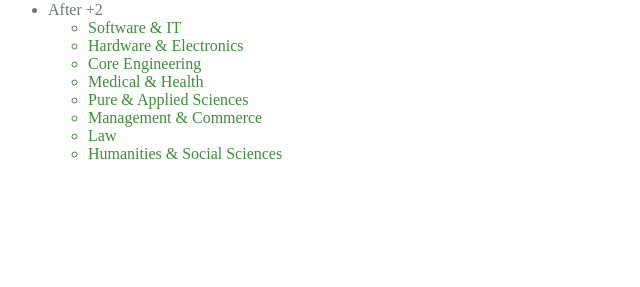
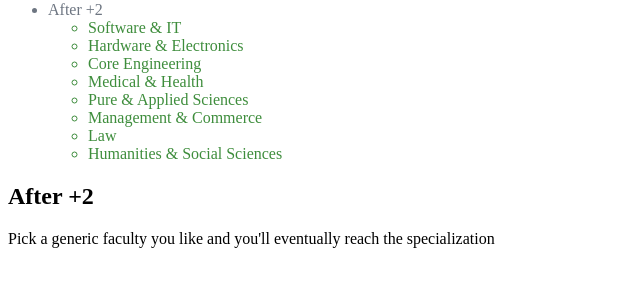
Before and after one commit to Bivaas/pathfinder, a plain HTML site: page index.html in a window 1280 px wide. Both pictures are taken after a click on the element "After +2". Shown: the part 79-366 px from the top of the page, without its empty margins (0-640 px from the left). Drawn offline with Linux system fonts and the light colour scheme.

Commit message:
added details panel for duration, entrance and streams

```diff
--- a/index.html
+++ b/index.html
@@ -14,6 +14,7 @@
     <h1>Find your career with pathfinder</h1>
 
     <div id="tree"></div>
+    <div id="details"></div>
 
 </body>
 </html>
--- a/script.js
+++ b/script.js
@@ -1,10 +1,43 @@
+let streamLabels = {};
+
+
+// all details (click)
+function showDetails(node) {
+
+    const details = document.getElementById("details");
+
+    details.innerHTML = "<h2>" + node.name + "</h2><p>" + (node.about || "") + "</p>";
+
+
+    if (node.duration) {
+
+        details.innerHTML += "<p>Duration: " + node.duration + "</p>";
+    }
+
+    if (node.exams) {
+
+        details.innerHTML +- "<p>Entrance exams " + node.exams.join(", ") + "</p>";
+    }
+
+    if (node.streams) {
+
+        const names = node.streams.map(code => streamLabels[code]);
+
+        details.innerHTML += "<p>Open to: " + names.join(", ") + "</p>";
+    }
+}
+
+
 function buildList(node) {
 
     const li = document.createElement("li");
 
     const label = document.createElement("span");
     label.textContent = node.name;
+
+    // show details
     li.appendChild(label);
+    label.addEventListener("click", () => showDetails(node));
 
     if (node.children) {
 
@@ -34,7 +67,10 @@ function buildList(node) {
 fetch("careers.json")
 
     .then(response => response.json())
+
     .then(data => {
+
+        streamLabels = data.streamLabels;
 
         const ul = document.createElement("ul");
         ul.appendChild(buildList(data));
```
